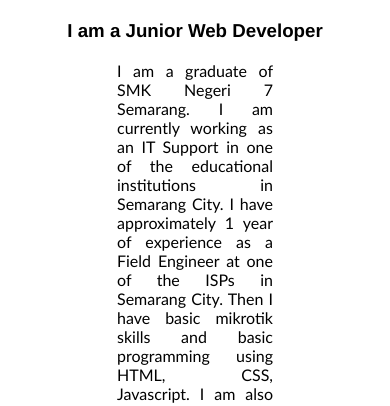
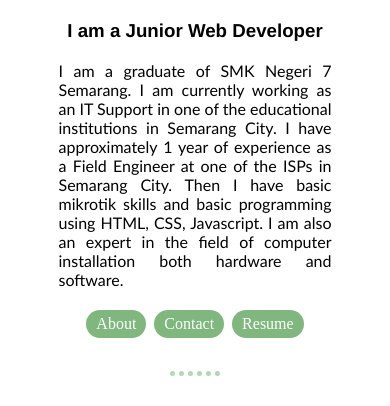
Before and after one commit to adityarifkiy16/adityarifkiy.github.io, a plain HTML site: page index.html in a window 390 px wide. Shown: the part 417-823 px from the top of the page. Drawn offline with Linux system fonts and the light colour scheme.

Commit message:
Update style2.css

```diff
--- a/css/style2.css
+++ b/css/style2.css
@@ -71,6 +71,7 @@ body {
 .about {
   position: relative;
   width: 40%;
+  height: 30%;
   top: 100px;
   margin-left: auto;
   margin-right: auto;
@@ -219,4 +220,5 @@ img{
 
   .content{  top: 20px;}
 
+  .about {width: 70%;}
 }
```
